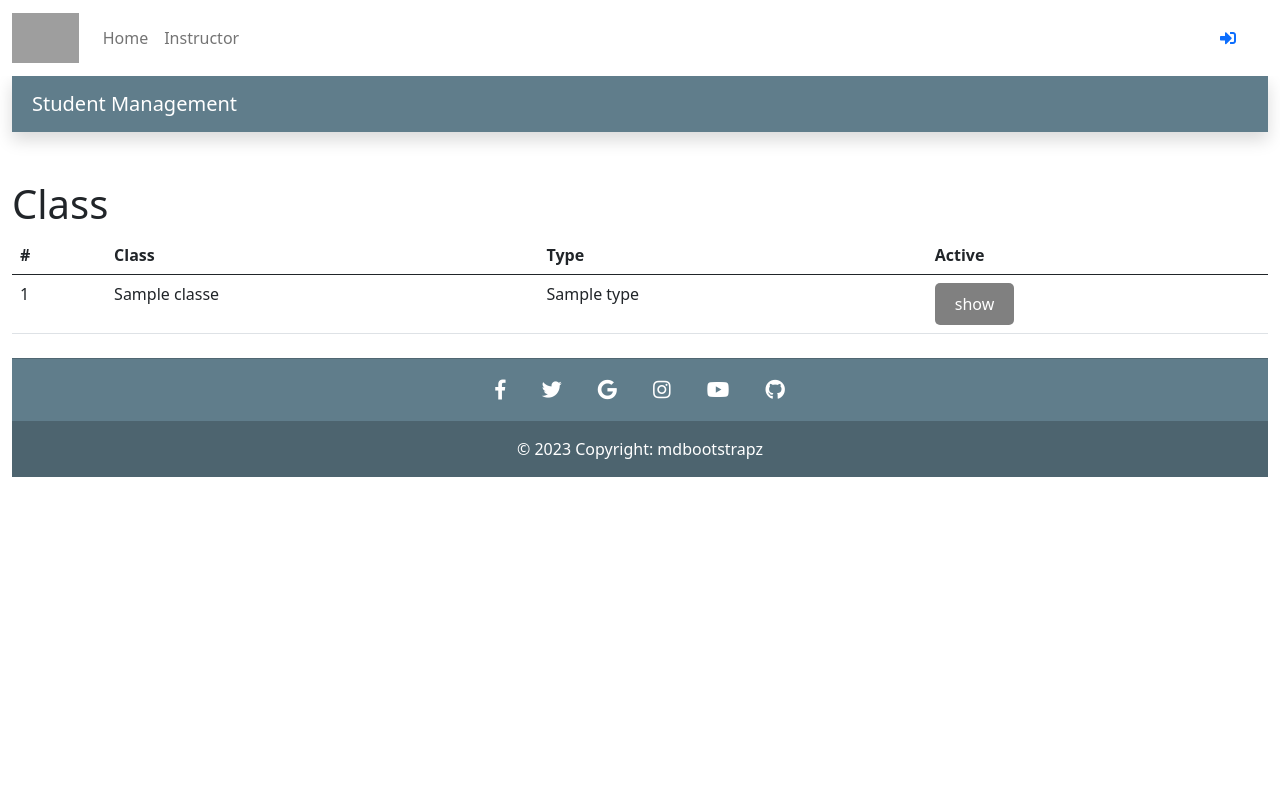
After one commit to Lyquythuan3112/Webproject, a Symfony app: template templates/main/index.html.twig in a window 1280 px wide. The commit adds this page. Run offline with Twig, Linux system fonts and the light colour scheme; the template is opened without the code that fills it: most values are stand-ins (such as "Sample title", 1, 10 or a date in 2020); some libraries are stand-ins or nearby versions; grey boxes are pictures that could not be loaded.

Commit message:
update student
templates index

```diff
--- a/src/Controller/StudentController.php
+++ b/src/Controller/StudentController.php
@@ -2,6 +2,7 @@
 
 namespace App\Controller;
 
+use App\Repository\StudentRepository;
 use Symfony\Bundle\FrameworkBundle\Controller\AbstractController;
 use Symfony\Component\HttpFoundation\Response;
 use Symfony\Component\Routing\Annotation\Route;
@@ -9,10 +10,12 @@ use Symfony\Component\Routing\Annotation\Route;
 class StudentController extends AbstractController
 {
     #[Route('/student', name: 'app_student')]
-    public function index(): Response
+    public function index(StudentRepository $repo): Response
     {
+        $student = $repo->findAll();
         return $this->render('student/index.html.twig', [
             'controller_name' => 'StudentController',
+            'student' => $student
         ]);
     }
 }
--- /dev/null
+++ b/templates/main/index.html.twig
@@ -0,0 +1,191 @@
+<html lang="en">
+
+<head>
+  <meta charset="UTF-8" />
+  <meta name="viewport" content="width=device-width, initial-scale=1, shrink-to-fit=no" />
+  <meta http-equiv="x-ua-compatible" content="ie=edge" />
+  <title>{% block title %}Student Management{% endblock %}</title>
+  <!-- Font Awesome -->
+  <link rel="stylesheet" href="https://use.fontawesome.com/releases/v5.11.2/css/all.css" />
+  <!-- Google Fonts Roboto -->
+  <link rel="stylesheet" href="https://fonts.googleapis.com/css2?family=Roboto:wght@300;400;500;700 &display=swap" />
+  <!-- MDB -->
+  <link href="https://cdn.jsdelivr.net/npm/bootstrap@5.0.2/dist/css/bootstrap.min.css" rel="stylesheet">
+  <script src="https://cdn.jsdelivr.net/npm/bootstrap@5.0.2/dist/js/bootstrap.bundle.min.js"></script>
+  <script src="https://cdnjs.cloudflare.com/ajax/libs/jquery/3.6.1/jquery.min.js"
+    integrity="sha512-aVKKRRi/Q/YV+4mjoKBsE4x3H+BkegoM/em46NNlCqNTmUYADjBbeNefNxYV7giUp0VxICtqdrbqU7iVaeZNXA=="
+    crossorigin="anonymous" referrerpolicy="no-referrer"></script>
+  <!-- Custom styles -->
+  <link rel="stylesheet" type="text/css" href="style.css" />
+</head>
+
+<body>
+
+  <!-- Navbar -->
+  <nav class="navbar fixed-top navbar-expand-lg navbar-light bg-white">
+    <!-- Container wrapper -->
+    <div class="container">
+      <!-- Toggle button -->
+      <button class="navbar-toggler" type="button" data-bs-toggle="collapse" data-bs-target="#navbarSupportedContent1">
+        <i class="fas fa-bars"></i>
+      </button>
+
+      <!-- Collapsible wrapper -->
+      <div class="collapse navbar-collapse" id="navbarSupportedContent1">
+        <!-- Navbar brand -->
+        <a class="navbar-brand mt-2 mt-sm-0" href="#">
+          <img
+            src="https://png.pngtree.com/thumb_back/fw800/background/20210115/pngtree-abstract-gear-mechanism-background-image_528721.jpg"
+            height="50" alt="Logo" loading="lazy" />
+        </a>
+        <!-- Left links -->
+        <ul class="navbar-nav me-auto mb-2 mb-lg-0">
+          <li class="nav-item active">
+            <a class="nav-link " href="#">Home</a>
+          </li>
+          <li class="nav-item">
+            <a class="nav-link" href="">Instructor</a>
+          </li>
+
+
+        </ul>
+        <!-- Left links -->
+      </div>
+      <!-- Collapsible wrapper -->
+
+      <!-- Right elements -->
+      <div class="d-flex align-items-center">
+
+        <!-- Icon -->
+        {# <a class="nav-link me-3" href="#">
+        <i class="fas fa-shopping-cart"></i> #}
+        </a>
+        <a class="nav-link me-3" href="#">
+          <i class="fas fa-sign-in-alt"></i>
+        </a>
+      </div>
+      <!-- Right elements -->
+
+    </div>
+    <!-- Container wrapper -->
+  </nav>
+  <!-- Navbar -->
+  <link href="https://use.fontawesome.com/releases/v5.7.2/css/all.css" rel="stylesheet">
+  <script src="https://cdnjs.cloudflare.com/ajax/libs/jquery/3.2.1/jquery.min.js"></script>
+  <div style="height: 60px"></div>
+
+  {% block body %}
+  <!--Main layout-->
+  <main>
+    <div class="container">
+      <!-- Navbar -->
+      <nav class="navbar navbar-expand-lg navbar-dark mt-3 mb-5 shadow p-2" style="background-color: #607D8B">
+        <!-- Container wrapper -->
+        <div class="container-fluid">
+
+          <!-- Navbar brand -->
+          <a class="navbar-brand" href="#">Student Management</a>
+
+          <!-- Toggle button -->
+          <button class="navbar-toggler" type="button" data-bs-toggle="collapse"
+            data-bs-target="#navbarSupportedContent2">
+            <i class="fas fa-bars"></i>
+          </button>
+
+          <!-- Collapsible wrapper -->
+        </div>
+    </div>
+    <!-- Container wrapper -->
+    </nav>
+  </main>
+  <!--Main layout-->
+
+<!--Second layout-->
+
+
+<div class="container">
+ <h1 class="form-title">Class</h1>
+<table class="table class-table">
+  <thead>
+    <tr>
+      <th>#</th>
+      <th>Class</th>
+      <th>Type</th>
+      <th>Active</th>
+    </tr>
+  </thead>
+  <tbody>
+    {% for id in Classes %}
+    <tr>
+      <td>{{ id.id }}</td>
+      <td>{{ id.name }}</td>
+      <td>{{ id.type }}</td>
+      <td>
+        <button class="btn-primary" href="{{ path('class_show', { 'id': id.id }) }}">show</button>
+      </td>
+    </tr>
+    {% endfor %}
+  </tbody>
+</table>
+
+  <style>
+  .container {
+  max-width: 1500px;
+  margin: 0 auto;
+}
+  .btn-primary {
+  background-color: gray;
+  color: white;
+  padding: 10px 20px;
+  border: none;
+  border-radius: 5px;
+  }
+  </style>
+{% endblock %}
+<!--Second layout-->
+
+
+  <footer class="text-center text-white mt-4" style="background-color: #607D8B">
+
+    <hr class="text-dark">
+
+    <div class="container">
+      <!-- Section: Social media -->
+      <section class="mb-3">
+
+        <!-- Facebook -->
+        <a class="btn-link btn-floating btn-lg text-white" href="#!" role="button" data-mdb-ripple-color="dark"><i
+            class="fab fa-facebook-f"></i></a>
+
+        <!-- Twitter -->
+        <a class="btn-link btn-floating btn-lg text-white" href="#!" role="button" data-mdb-ripple-color="dark"><i
+            class="fab fa-twitter"></i></a>
+
+        <!-- Google -->
+        <a class="btn-link btn-floating btn-lg text-white" href="#!" role="button" data-mdb-ripple-color="dark"><i
+            class="fab fa-google"></i></a>
+
+        <!-- Instagram -->
+        <a class="btn-link btn-floating btn-lg text-white" href="#!" role="button" data-mdb-ripple-color="dark"><i
+            class="fab fa-instagram"></i></a>
+
+        <!-- YouTube -->
+        <a class="btn-link btn-floating btn-lg text-white" href="#!" role="button" data-mdb-ripple-color="dark"><i
+            class="fab fa-youtube"></i></a>
+        <!-- Github -->
+        <a class="btn-link btn-floating btn-lg text-white" href="#!" role="button" data-mdb-ripple-color="dark"><i
+            class="fab fa-github"></i></a>
+      </section>
+      <!-- Section: Social media -->
+    </div>
+    <!-- Grid container -->
+
+    <!-- Copyright -->
+    <div class="text-center p-3" style="background-color: rgba(0, 0, 0, 0.2); text-color: #E0E0E0">
+      © 2023 Copyright: mdbootstrapz
+    </div>
+    <!-- Copyright -->
+  </footer>
+</body>
+
+</html>
```
Also changed, not shown: templates/student/index.html.twig (+199 -15 lines), src/Repository/StudentRepository.php (renamed from src/Entity/StudentRepository.php).
